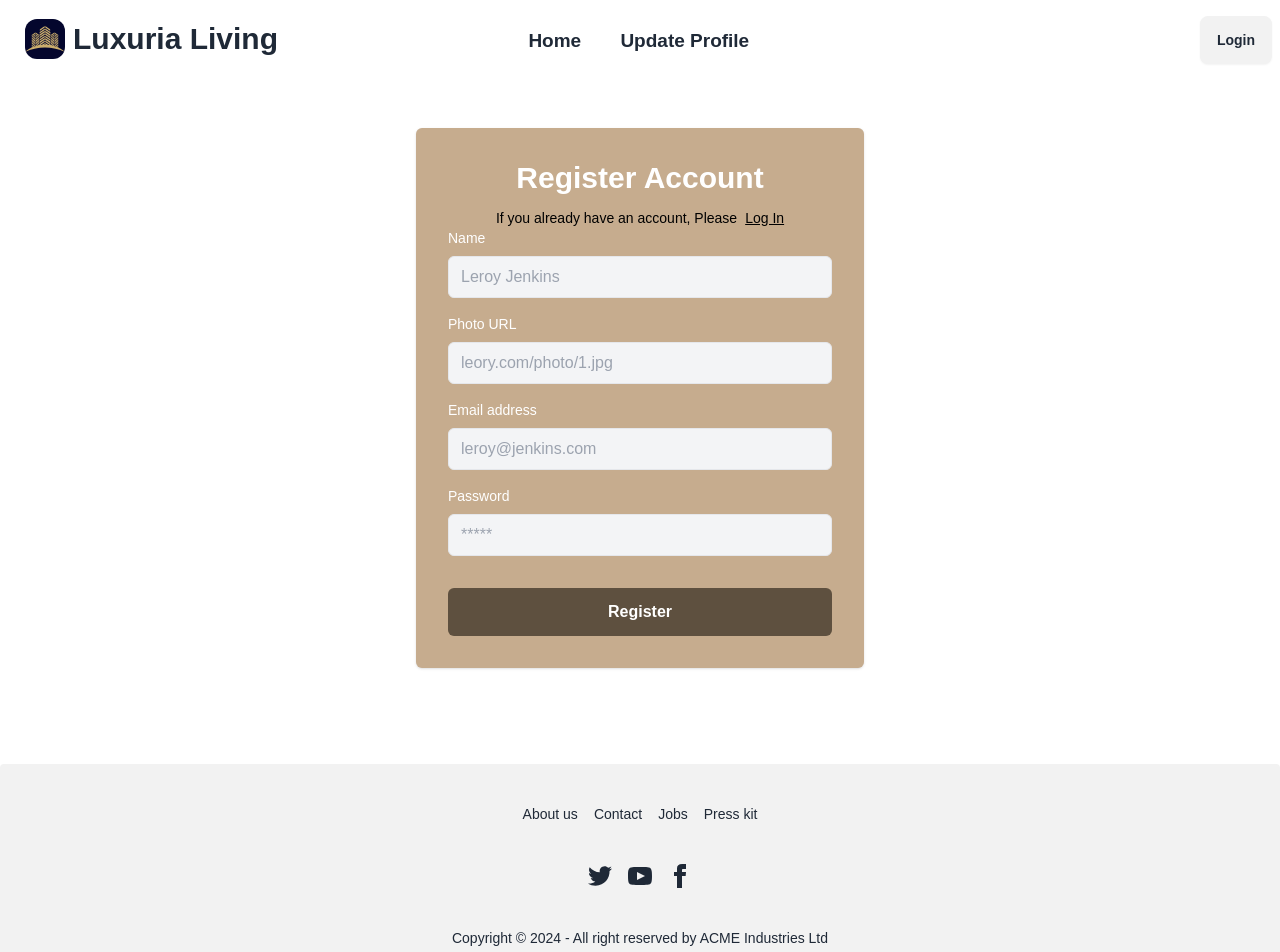
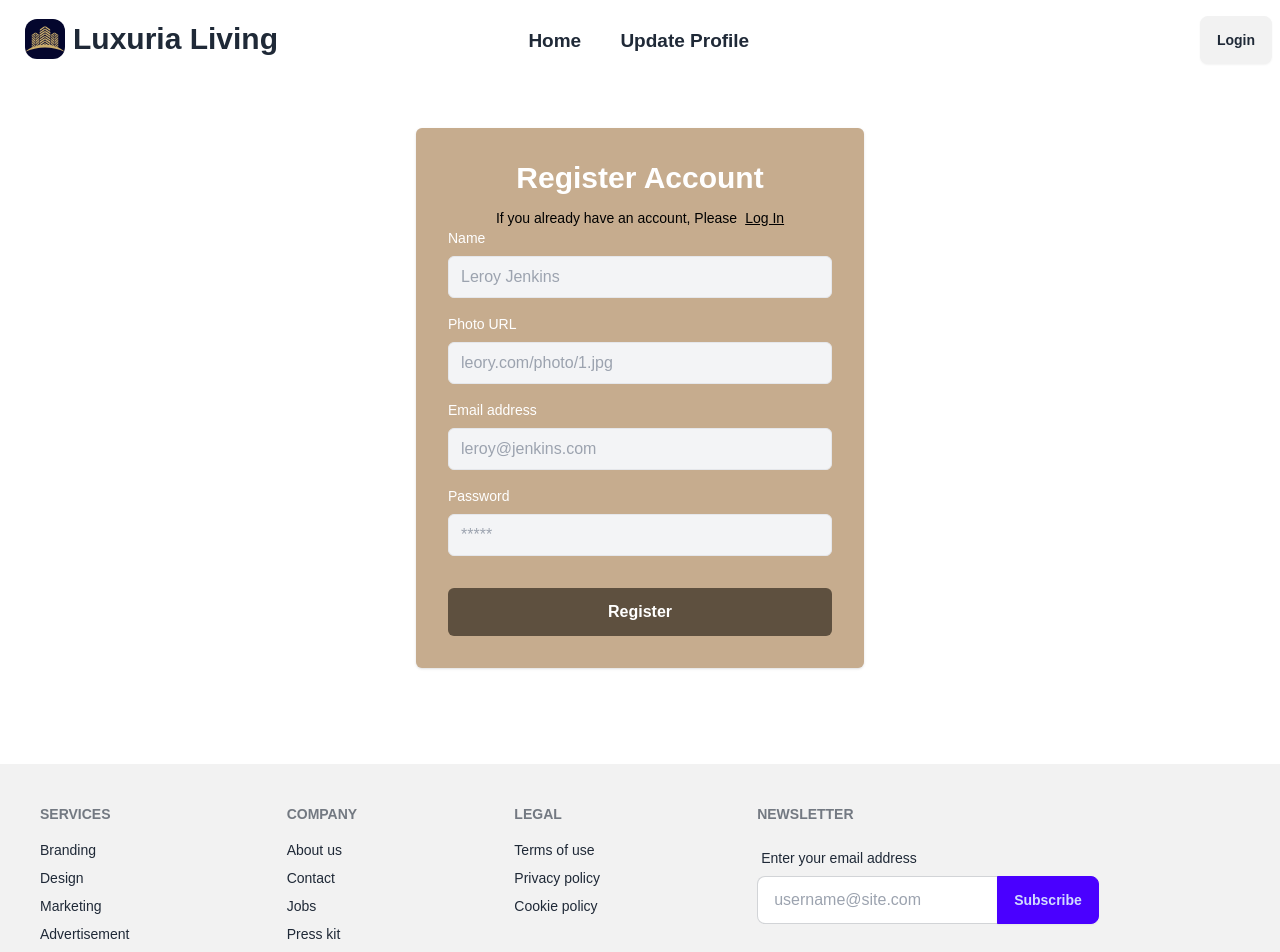
Before and after one commit to tisabbir/luxuria-living, a React (Vite) app: page /register in a window 1280 px wide. Shown: the top 952 px of the page. Built offline with nearby package versions, Linux system fonts and the light colour scheme; no server answers; a web font is replaced by a local one.

Commit message:
onek problem kore pelci

```diff
--- a/index.html
+++ b/index.html
@@ -7,7 +7,7 @@
     <title>Luxuria Living</title>
   </head>
   <body>
-    <div id="root"></div>
+    <div class="" id="root"></div>
     <script type="module" src="/src/main.jsx"></script>
   </body>
 </html>
--- a/package.json
+++ b/package.json
@@ -10,6 +10,7 @@
     "preview": "vite preview"
   },
   "dependencies": {
+    "aos": "^2.3.4",
     "firebase": "^10.10.0",
     "localforage": "^1.10.0",
     "match-sorter": "^6.3.4",
--- a/src/components/Banner.jsx
+++ b/src/components/Banner.jsx
@@ -37,7 +37,7 @@ const Banner = ({banners}) => {
                 console.log(banner);
 
               return  <SwiperSlide key={index} >
-                    <img src={banner} alt="" />
+                    <img className=' w-full h-[500px]  bg-cover rounded-2xl' src={banner} alt="" />
                  </SwiperSlide>
             })
         }
--- /dev/null
+++ b/src/components/Error.jsx
@@ -0,0 +1,24 @@
+import { Link } from "react-router-dom";
+
+
+const Error = () => {
+    return (
+        <div>
+            <section className="flex items-center h-full p-16 bg-white text-black">
+	<div className="container flex flex-col items-center justify-center px-5 mx-auto my-8">
+		<div className="max-w-md text-center">
+			<h2 className="mb-8 font-extrabold text-9xl text-gray-900">
+				<span className="sr-only">Error</span>404
+			</h2>
+			<p className="text-2xl font-semibold md:text-3xl">Sorry, we couldn't find this page.</p>
+			<p className="mt-4 mb-8 text-gray-700">But don't worry, you can find plenty of other things on our homepage.</p>
+			<Link to={'/'} rel="noopener noreferrer" href="#" className="px-8 py-3 font-semibold rounded bg-[#C6AC8E] text-white">Back to homepage</Link>
+		</div>
+	</div>
+</section>
+
+        </div>
+    );
+};
+
+export default Error;
--- /dev/null
+++ b/src/components/Footers.jsx
@@ -0,0 +1,44 @@
+
+
+const Footers = () => {
+  return (
+    <footer  className="bg-gray-900 text-white py-12">
+      <div className="max-w-6xl mx-auto px-4 sm:px-6 lg:px-8">
+        <div className="grid grid-cols-1 md:grid-cols-3 gap-y-8 md:gap-x-8">
+          {/* Contact Us */}
+          <div>
+            <h3 className="text-xl font-semibold mb-4">Contact Us</h3>
+            <p>Phone: +123456789</p>
+            <p>Email: info@luxurialiving.com</p>
+            <p>123 Luxury Avenue, City, Country</p>
+          </div>
+          {/* Quick Links */}
+          <div>
+            <h3 className="text-xl font-semibold mb-4">Quick Links</h3>
+            <ul>
+              <li><a href="/about" className="text-gray-400 hover:text-white">About Us</a></li>
+              <li><a href="/services" className="text-gray-400 hover:text-white">Services</a></li>
+              <li><a href="/properties" className="text-gray-400 hover:text-white">Properties</a></li>
+              <li><a href="/blog" className="text-gray-400 hover:text-white">Blog</a></li>
+            </ul>
+          </div>
+          {/* Follow Us */}
+          <div>
+            <h3 className="text-xl font-semibold mb-4">Follow Us</h3>
+            <div className="flex space-x-4">
+              <a href="https://facebook.com" className="text-gray-400 hover:text-white"><i className="fab fa-facebook"></i></a>
+              <a href="https://twitter.com" className="text-gray-400 hover:text-white"><i className="fab fa-twitter"></i></a>
+              <a href="https://instagram.com" className="text-gray-400 hover:text-white"><i className="fab fa-instagram"></i></a>
+              <a href="https://linkedin.com" className="text-gray-400 hover:text-white"><i className="fab fa-linkedin"></i></a>
+            </div>
+          </div>
+        </div>
+      </div>
+      <div className="mt-8 border-t border-gray-800 max-w-6xl mx-auto px-4 sm:px-6 lg:px-8">
+        <p className="text-center text-gray-400">© {new Date().getFullYear()} Luxuria Living. All rights reserved.</p>
+      </div>
+    </footer>
+  );
+}
+
+export default Footers;
--- a/src/main.jsx
+++ b/src/main.jsx
@@ -12,11 +12,13 @@ import LogIn from './components/LogIn';
 import Register from './components/Register';
 import MainLayout from './pages/MainLayout';
 import AuthProvider from './providers/AuthProvider';
+import Error from './components/Error';
 
 const router = createBrowserRouter([
   {
     path : "/",
     element : <MainLayout />,
+    errorElement : <Error />,
     children : [
       {
         path: "/",
--- a/src/pages/Footer.jsx
+++ b/src/pages/Footer.jsx
@@ -3,23 +3,39 @@
 const Footer = () => {
     return (
         <div className="mt-24">
-            <footer className="footer footer-center p-10 bg-base-200 text-base-content rounded">
-  <nav className="grid grid-flow-col gap-4">
+            <footer className="footer p-10 bg-base-200 text-base-content">
+  <nav>
+    <h6 className="footer-title">Services</h6>
+    <a className="link link-hover">Branding</a>
+    <a className="link link-hover">Design</a>
+    <a className="link link-hover">Marketing</a>
+    <a className="link link-hover">Advertisement</a>
+  </nav>
+  <nav>
+    <h6 className="footer-title">Company</h6>
     <a className="link link-hover">About us</a>
     <a className="link link-hover">Contact</a>
     <a className="link link-hover">Jobs</a>
     <a className="link link-hover">Press kit</a>
   </nav>
   <nav>
-    <div className="grid grid-flow-col gap-4">
-      <a><svg xmlns="http://www.w3.org/2000/svg" width="24" height="24" viewBox="0 0 24 24" className="fill-current"><path d="M24 4.557c-.883.392-1.832.656-2.828.775 1.017-.609 1.798-1.574 2.165-2.724-.951.564-2.005.974-3.127 1.195-.897-.957-2.178-1.555-3.594-1.555-3.179 0-5.515 2.966-4.797 6.045-4.091-.205-7.719-2.165-10.148-5.144-1.29 2.213-.669 5.108 1.523 6.574-.806-.026-1.566-.247-2.229-.616-.054 2.281 1.581 4.415 3.949 4.89-.693.188-1.452.232-2.224.084.626 1.956 2.444 3.379 4.6 3.419-2.07 1.623-4.678 2.348-7.29 2.04 2.179 1.397 4.768 2.212 7.548 2.212 9.142 0 14.307-7.721 13.995-14.646.962-.695 1.797-1.562 2.457-2.549z"></path></svg></a>
-      <a><svg xmlns="http://www.w3.org/2000/svg" width="24" height="24" viewBox="0 0 24 24" className="fill-current"><path d="M19.615 3.184c-3.604-.246-11.631-.245-15.23 0-3.897.266-4.356 2.62-4.385 8.816.029 6.185.484 8.549 4.385 8.816 3.6.245 11.626.246 15.23 0 3.897-.266 4.356-2.62 4.385-8.816-.029-6.185-.484-8.549-4.385-8.816zm-10.615 12.816v-8l8 3.993-8 4.007z"></path></svg></a>
-      <a><svg xmlns="http://www.w3.org/2000/svg" width="24" height="24" viewBox="0 0 24 24" className="fill-current"><path d="M9 8h-3v4h3v12h5v-12h3.642l.358-4h-4v-1.667c0-.955.192-1.333 1.115-1.333h2.885v-5h-3.808c-3.596 0-5.192 1.583-5.192 4.615v3.385z"></path></svg></a>
-    </div>
+    <h6 className="footer-title">Legal</h6>
+    <a className="link link-hover">Terms of use</a>
+    <a className="link link-hover">Privacy policy</a>
+    <a className="link link-hover">Cookie policy</a>
   </nav>
-  <aside>
-    <p>Copyright © 2024 - All right reserved by ACME Industries Ltd</p>
-  </aside>
+  <form>
+    <h6 className="footer-title">Newsletter</h6>
+    <fieldset className="form-control w-80">
+      <label className="label">
+        <span className="label-text">Enter your email address</span>
+      </label>
+      <div className="join">
+        <input type="text" placeholder="username@site.com" className="input input-bordered join-item" />
+        <button className="btn btn-primary join-item">Subscribe</button>
+      </div>
+    </fieldset>
+  </form>
 </footer>
         </div>
     );
--- a/src/pages/Home.jsx
+++ b/src/pages/Home.jsx
@@ -12,9 +12,8 @@ const Home = () => {
     const banners = data.banner_images;
     console.log(banners);
     return (
-        <div>
+        <div className="mt-12 max-w-6xl mx-auto">
 
-            <h1>This is home {name}</h1>
             <Banner banners={banners} />
 
         </div>
```
Also changed, not shown: 1 other file (tests, documents, lock files or other folders).
